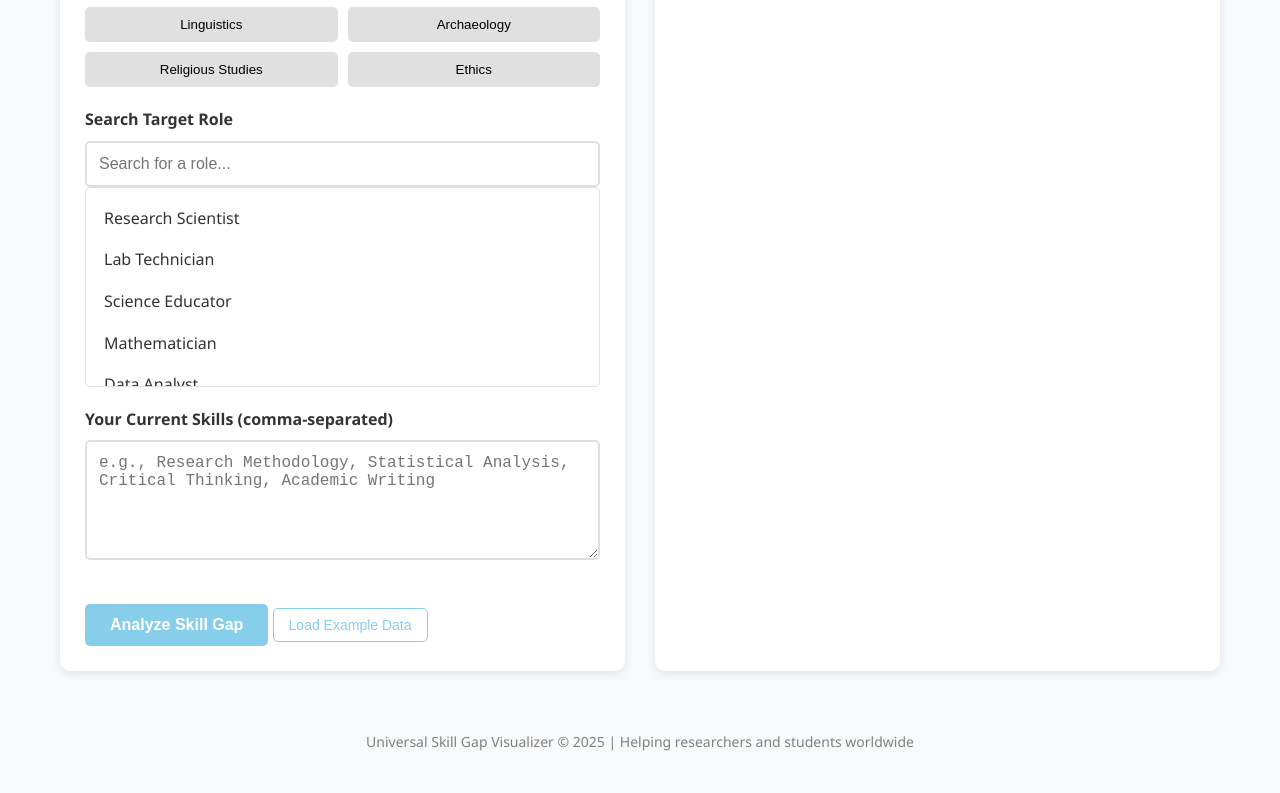
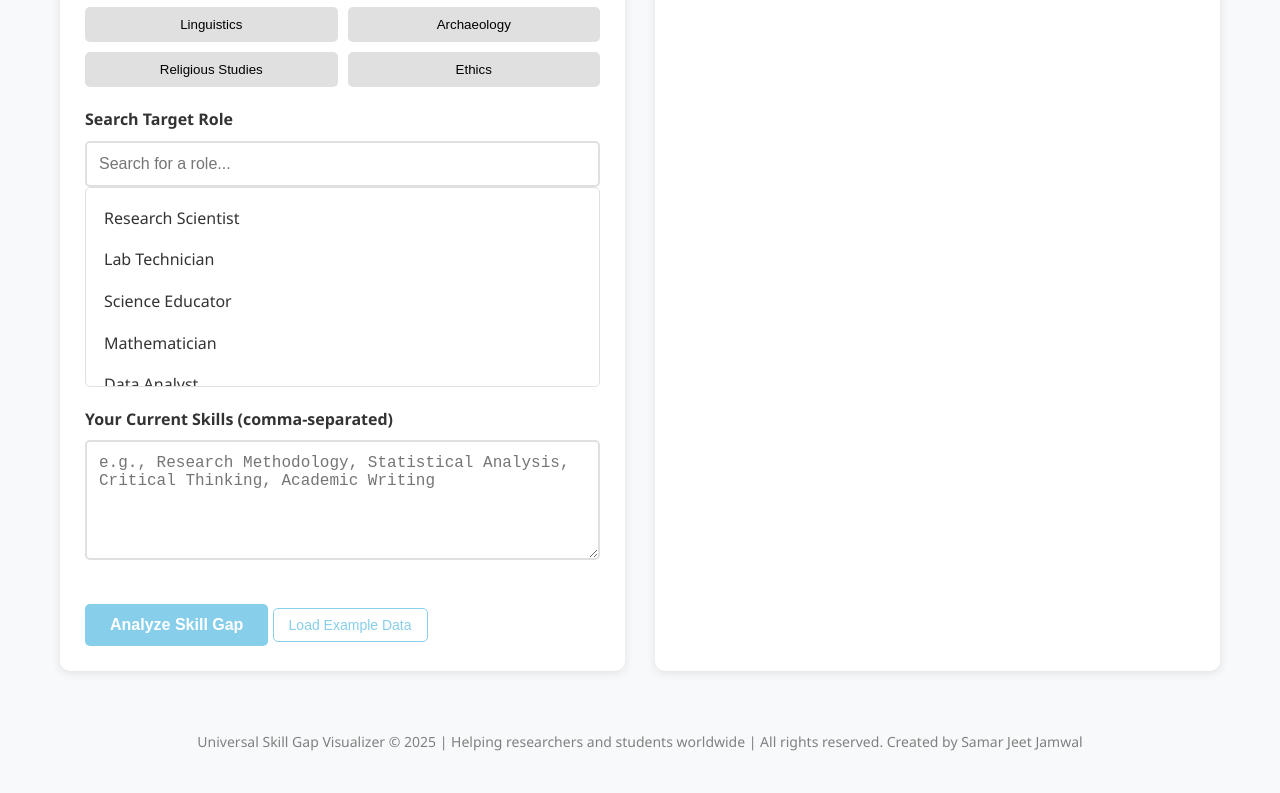
Before and after one commit to samar3322/skill-gap-visualizer, a plain HTML site: page skill-gap.html in a window 1280 px wide. Shown: the part 1394-2187 px from the top of the page. Drawn offline with Linux system fonts and the light colour scheme.

Commit message:
Update skill-gap.html

```diff
--- a/skill-gap.html
+++ b/skill-gap.html
@@ -385,7 +385,7 @@
         </div>
 
         <footer>
-            <p>Universal Skill Gap Visualizer &copy; 2025 | Helping researchers and students worldwide</p>
+            <p>Universal Skill Gap Visualizer &copy; 2025 | Helping researchers and students worldwide | All rights reserved. Created by Samar Jeet Jamwal</p>
         </footer>
     </div>
 
```
